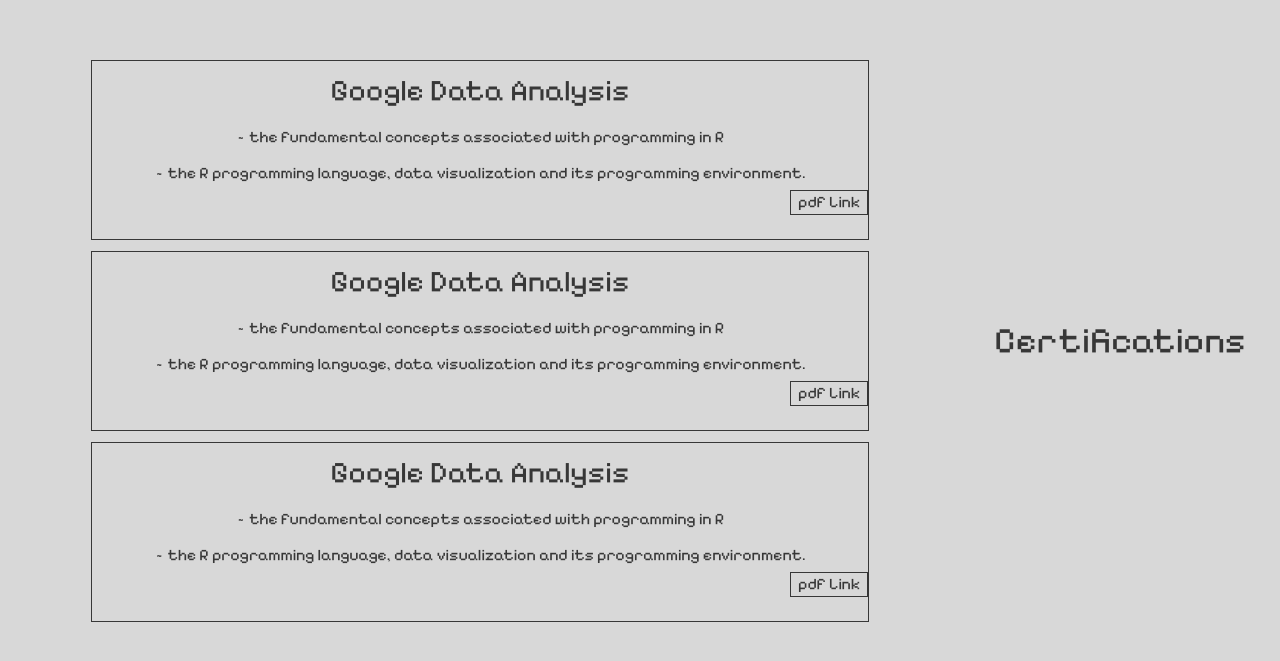
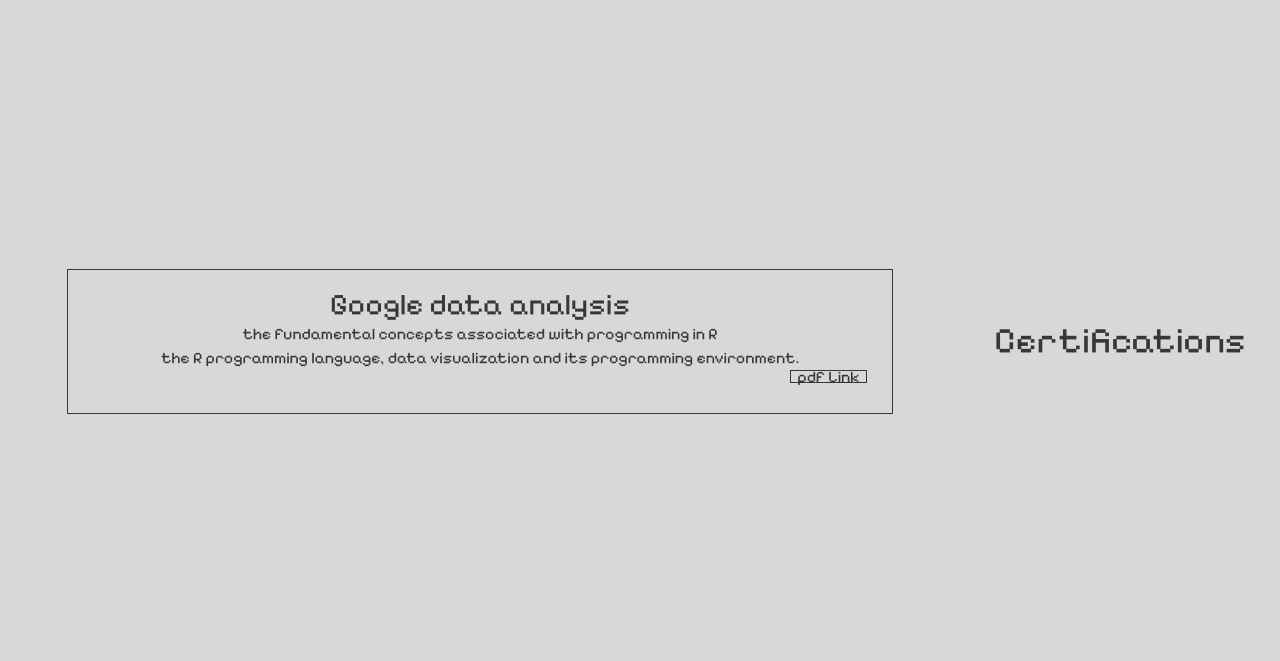
Before and after one commit to babanigit/Pixelify-porfolio-TS, a React (Create React App) app: page /eduCert in a window 1280 px wide. Shown: the part 1659-2320 px from the top of the page. Built offline with nearby package versions, Linux system fonts and the light colour scheme.

Commit message:
added seprate file for data storage

```diff
--- a/src/assets/CertificateLinks.ts
+++ b/src/assets/CertificateLinks.ts
@@ -1,14 +1,26 @@
-interface Certification {
+export interface Certification {
   title: string;
+  dev1:string;
+  dev2:string;
+  dev3:string;
+  dev4:string;
   subtitle: string;
   logo_path: string;
   certificate_link: string;
   alt_name: string;
-  color_code: string;
 }
+
+// for trail
+export interface Certification2 {
+
+}
+
 
 interface CertificateData {
   certifications: Certification[];
+
+  // for trail
+  certifications2: Certification2[];
 }
 
 export const certificate: CertificateData = {
@@ -16,28 +28,47 @@
     {
       title: "Google data analysis",
       subtitle: "data analysis",
-      logo_path: "aws.png",
+      dev1: " the fundamental concepts associated with programming in R",
+      dev2: " the R programming language, data visualization and its programming environment.",
+      dev3: " ",
+      dev4: " ",
       certificate_link:
         "https://drive.google.com/file/d/1t2RocJF6KCyjz9Q0qDERneTZuUdB8SuP/view?usp=sharing",
-      alt_name: "google",
-      color_code: "#ffc475",
+        alt_name: "google",
+        logo_path: "aws.png",
+
     },
+    // {
+    //   title: "Google data analysis2",
+    //   subtitle: "data analysis",
+    //   dev1: " the fundamental concepts associated with programming in R",
+    //   dev2: " the R programming language, data visualization and its programming environment.",
+    //   dev3: " ",
+    //   certificate_link:
+    //     "https://drive.google.com/file/d/1t2RocJF6KCyjz9Q0qDERneTZuUdB8SuP/view?usp=sharing",
+    //     alt_name: "google",
+    //     logo_path: "aws.png",
+
+    // },
+    // {
+    //   title: "Google data analysis3",
+    //   subtitle: "data analysis",
+    //   dev1: " the fundamental concepts associated with programming in R",
+    //   dev2: " the R programming language, data visualization and its programming environment.",
+    //   dev3: " ",
+    //   certificate_link:
+    //     "https://drive.google.com/file/d/1t2RocJF6KCyjz9Q0qDERneTZuUdB8SuP/view?usp=sharing",
+    //     alt_name: "google",
+    //     logo_path: "aws.png",
+
+    // },
+  ],
+  certifications2 : [
     {
-      title: "AWS Certified Cloud Practitioner",
-      subtitle: "Amazon Web Services",
-      logo_path: "aws.png",
-      certificate_link:
-        "https://www.credly.com/badges/8b2db191-702d-427c-91aa-0f926be447a6/public_url",
-      alt_name: "AWS",
-      color_code: "#ffc475",
-    },
-    {
-      title: "Google Summer of Code 2019",
-      subtitle: "Google / Sugar Labs",
-      logo_path: "google_logo.png",
-      certificate_link: " ",
-      alt_name: "Google",
-      color_code: "#ffc475",
-    },
+
+    },{
+
+    }
+
   ],
 };
--- a/src/conteners/3degreeCertificate/Certificate.tsx
+++ b/src/conteners/3degreeCertificate/Certificate.tsx
@@ -1,5 +1,7 @@
 import React from "react";
 import { ThemeDataType } from "../../assets/theme";
+import CertificateCard from "./CertificateCard";
+import { certificate } from "../../assets/CertificateLinks";
 interface Iprops {
   theme: ThemeDataType;
 }
@@ -7,104 +9,24 @@
 const Certificate = ({ theme }: Iprops) => {
   return (
     <div className=" h-screen w-screen  grid grid-flow-col grid-cols-4 place-items-center">
-      <div className=" grid col-span-3  w-[85%] h-[75%]  items-center gap-[2%] p-[2%]  ">
-        <div
-          style={{ borderColor: theme.text }}
-          className=" w-full h-full grid grid-flow-row border border-3 "
-        >
-          <div className=" grid justify-center items-center text-3xl">
-            Google Data Analysis{" "}
-          </div>
-          <div className="  grid place-items-center">
-            <div>
-              ~ the fundamental concepts associated with programming in R
-            </div>
-            <div>
-              ~ the R programming language, data visualization and its
-              programming environment.
-            </div>
-          </div>
-          <div className=" w-full flex justify-end  ">
-            <div
-              style={{ borderColor: theme.text }}
-              className=" border-3 border w-[10%] h-[50%] items-center justify-center flex"
-            >
-              <a
-                href="https://drive.google.com/file/d/1t2RocJF6KCyjz9Q0qDERneTZuUdB8SuP/view?usp=sharing"
-                target="_blank"
-              >
-                {" "}
-                pdf Link
-              </a>
-            </div>
-          </div>
-        </div>
-        <div
-          style={{ borderColor: theme.text }}
-          className="  w-full h-full grid grid-flow-row border border-3 "
-        >
-          <div className=" grid justify-center items-center text-3xl ">
-            Google Data Analysis{" "}
-          </div>
-          <div className="  grid place-items-center">
-            <div>
-              ~ the fundamental concepts associated with programming in R
-            </div>
-            <div>
-              ~ the R programming language, data visualization and its
-              programming environment.
-            </div>
-          </div>
-          <div className=" w-full flex justify-end  ">
-            <div
-              style={{ borderColor: theme.text }}
-              className=" border-3 border w-[10%] h-[50%] items-center justify-center flex"
-            >
-              <a
-                href="https://drive.google.com/file/d/1t2RocJF6KCyjz9Q0qDERneTZuUdB8SuP/view?usp=sharing"
-                target="_blank"
-              >
-                {" "}
-                pdf Link
-              </a>
-            </div>
-          </div>
-        </div>
-        <div
-          style={{ borderColor: theme.text }}
-          className="  w-full h-full grid grid-flow-row border border-3"
-        >
-          <div className=" grid justify-center items-center text-3xl">
-            Google Data Analysis{" "}
-          </div>
-          <div className="  grid place-items-center">
-            <div>
-              ~ the fundamental concepts associated with programming in R
-            </div>
-            <div>
-              ~ the R programming language, data visualization and its
-              programming environment.
-            </div>
-          </div>
-          <div className=" w-full flex justify-end  ">
-            <div
-              style={{ borderColor: theme.text }}
-              className=" border-3 border w-[10%] h-[50%] items-center justify-center flex"
-            >
-              <a
-                href="https://drive.google.com/file/d/1t2RocJF6KCyjz9Q0qDERneTZuUdB8SuP/view?usp=sharing"
-                target="_blank"
-              >
-                {" "}
-                pdf Link
-              </a>
-            </div>
-          </div>
-        </div>
+      <div className=" grid col-span-3  w-[90%] h-[75%]  items-center gap-[2%] p-[2%]  ">
+        {
+          certificate.certifications.map(
+            (cert) => {
+              return (
+                <>
+                        <CertificateCard key={cert.title} certprop={cert}  theme={theme} />
+                </>
+              )
+            }
+          )
+        }
+
+
       </div>
-      <div
-      className=" text-4xl justify-center items-center"
-      >Certifications</div>
+      <div className=" text-4xl justify-center items-center">
+        Certifications
+      </div>
     </div>
   );
 };
--- /dev/null
+++ b/src/conteners/3degreeCertificate/CertificateCard.tsx
@@ -0,0 +1,42 @@
+import React from "react";
+import { ThemeDataType } from "../../assets/theme";
+import { Certification } from "../../assets/CertificateLinks";
+interface Iprops {
+  theme: ThemeDataType;
+  certprop: Certification;
+}
+const CertificateCard = ({ theme, certprop }: Iprops) => {
+  return (
+    <>
+      <div>
+        <div
+          style={{ borderColor: theme.text }}
+          className=" w-full h-full  grid grid-flow-row border border-3 px-[3%] py-[2%] "
+        >
+          <div className=" grid justify-center items-center text-3xl">
+            {certprop.title}{" "}
+          </div>
+          <div className="  grid place-items-center">
+            <div>{certprop.dev1} </div>
+            <div>
+            {certprop.dev2}
+            </div>
+          </div>
+          <div className=" w-full flex justify-end  ">
+            <div
+              style={{ borderColor: theme.text }}
+              className=" border-3 border w-[10%] h-[50%] items-center justify-center flex"
+            >
+              <a href={certprop.certificate_link}  target="_blank" >
+                {" "}
+                pdf Link
+              </a>
+            </div>
+          </div>
+        </div>
+      </div>
+    </>
+  );
+};
+
+export default CertificateCard;
```
